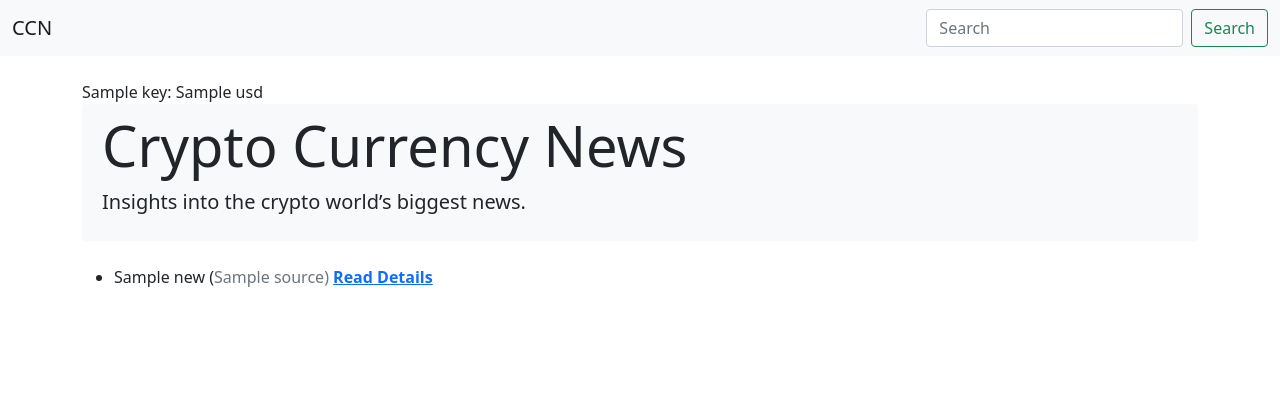
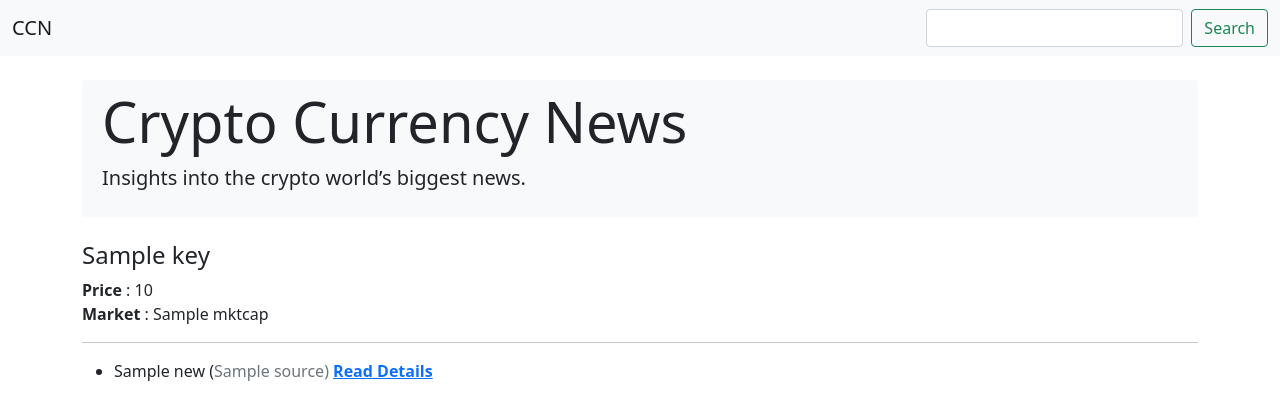
Before and after one commit to sultanaslam/crypto-news, a Django app: template project/app/templates/home.html in a window 1280 px wide. Shown: the top 420 px of the page. Run offline with Django 3.2, Linux system fonts and the light colour scheme; the template is opened without the code that fills it: most values are stand-ins (such as "Sample title", 1, 10 or a date in 2020).

Commit message:
currency search

```diff
--- a/project/app/templates/base.html
+++ b/project/app/templates/base.html
@@ -11,8 +11,9 @@
 		<nav class="navbar navbar-expand-lg navbar-light bg-light">
 			<div class="container-fluid">
 				<a class="navbar-brand" href="{% url 'home' %}">CCN</a>
-				<form class="d-flex">
-					<input class="form-control me-2" type="search" placeholder="Search" aria-label="Search">
+				<form class="d-flex" method="POST" action="{% url 'prices' %}">
+					{% csrf_token %}
+					<input class="form-control me-2" name="quote">
 					<button class="btn btn-outline-success" type="submit">Search</button>
 				</form>
 			</div>
--- a/project/app/templates/home.html
+++ b/project/app/templates/home.html
@@ -1,18 +1,22 @@
 {% extends 'base.html' %}
 
 {% block content%}
-	<div>
-		{% for key, value in price.items %}
-			{{key}}: {{ value.USD }}<br />
-		{% endfor %}
-	<div>
-
 	<div class="jumbotron p-2 mb-4 bg-light rounded">
 		<div class="container">
 			<h1 class="display-4">Crypto Currency News</h1>
 			<p class="lead">Insights into the crypto world’s biggest news.</p>
 		</div>
 	</div>
+
+	<div>
+		{% for key, value in price.DISPLAY.items %}
+			<h4>{{key}}</h4>
+			<div><b>Price	</b>: {{ value.USD.PRICE }}</div>
+			<div><b>Market	</b>: {{ value.USD.MKTCAP }}</div>
+			<hr />
+		{% endfor %}
+	<div>
+
   <div>
 		<ul>
 			{% for news in api.Data %}
--- a/project/app/urls.py
+++ b/project/app/urls.py
@@ -3,5 +3,6 @@ from django.urls import path
 from . import views
 
 urlpatterns = [
-    path('', views.home, name='home')
+    path('', views.home, name='home'),
+    path('prices', views.prices, name='prices'),
 ]
```
Also changed, not shown: project/app/templates/prices.html (added, +17 -0 lines), project/app/views.py (+11 -3 lines).
